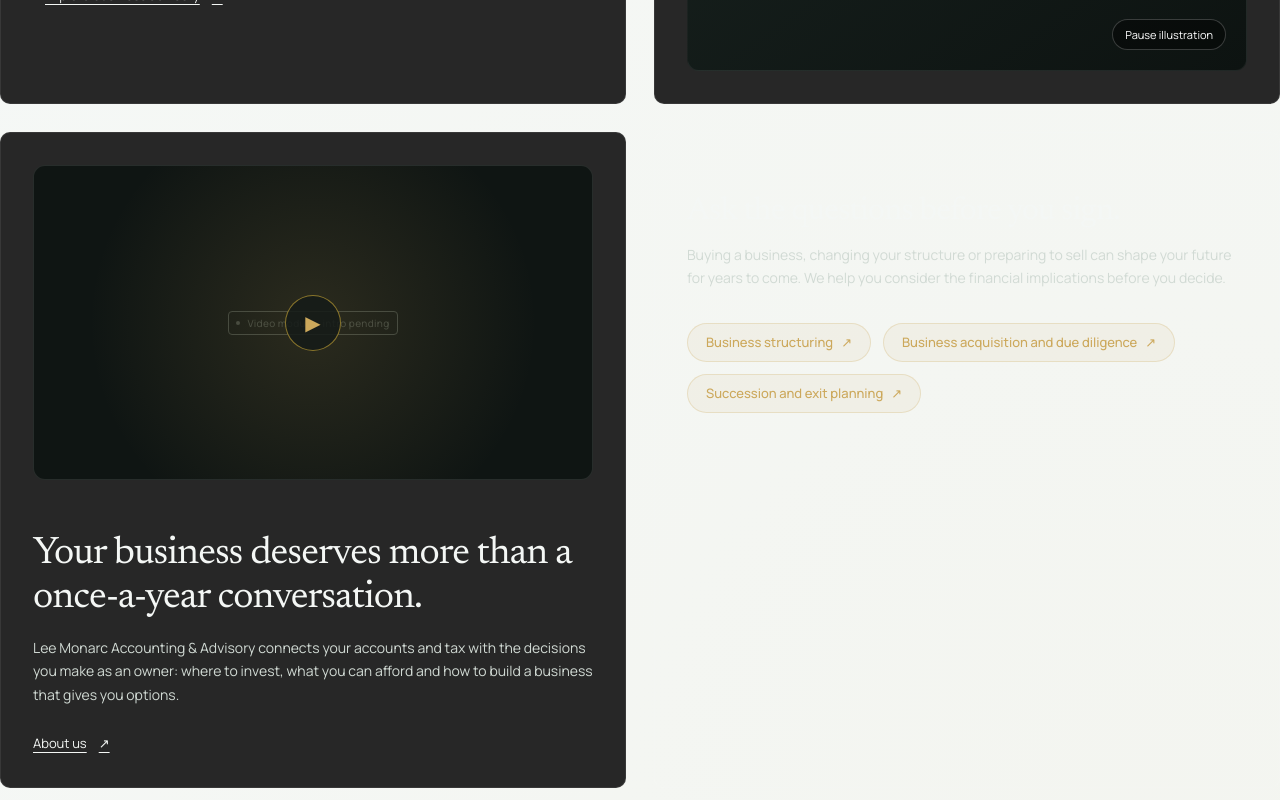
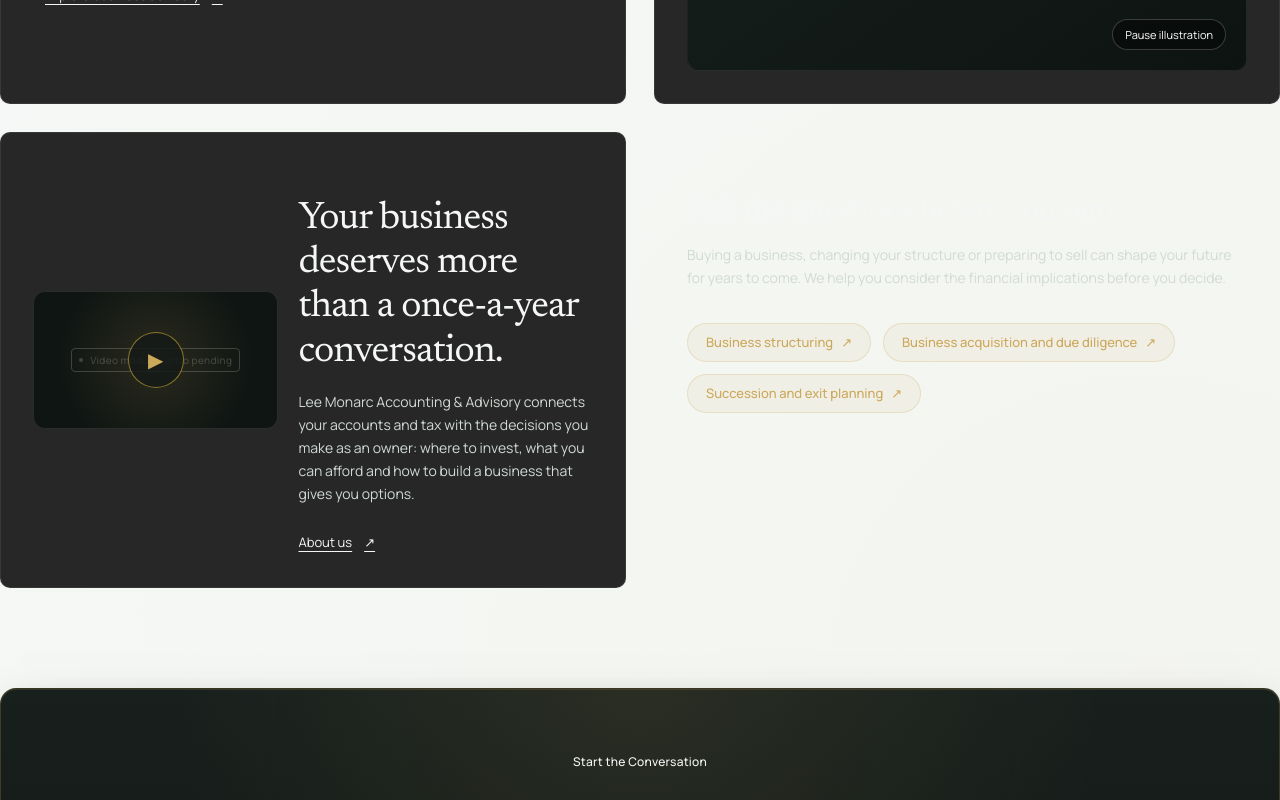
Before and after one commit to ktg-one/leemonarc2, a Next.js app: page / in a window 1280 px wide. Shown: the part 7520-8320 px from the top of the page. Built offline with nearby package versions, Linux system fonts and the light colour scheme.

Commit message:
restore desktop columns for dark video tile
Co-authored-by: kevinktg <174898221+kevinktg@users.noreply.github.com>

```diff
--- a/src/app/components/home/dark-sections.css
+++ b/src/app/components/home/dark-sections.css
@@ -122,8 +122,8 @@
 }
 .lm-dark-video-tile {
   display: grid;
-  grid-template-columns: 1fr;
-  align-content: start;
+  grid-template-columns: 1fr 1.2fr;
+  align-items: center;
   gap: 20px;
 }
 .lm-dark-video-wrap {
@@ -530,6 +530,7 @@
   .lm-dark-copy { padding: 8px 8px 0; }
   .lm-dark-visual { min-height: 300px; }
   .lm-dark-tile, .lm-dark-decisions { min-height: 0; }
+  .lm-dark-video-tile { grid-template-columns: 1fr; }
   .lm-closing { min-height: 640px; }
   .lm-founder-main-card { padding: 20px; grid-template-columns: 1fr; }
   .lm-working-together-card { padding: 20px; grid-template-columns: 1fr; }
```
